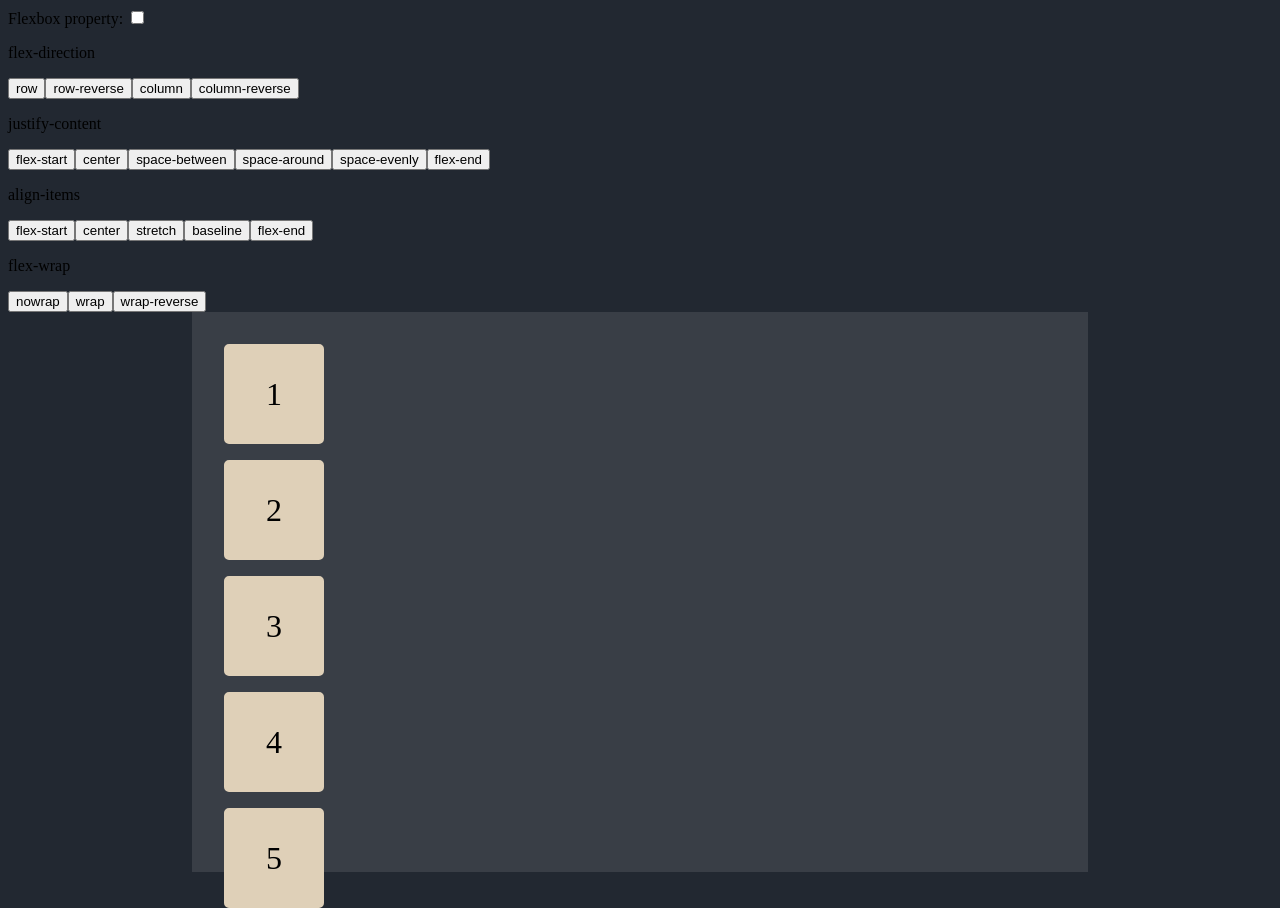
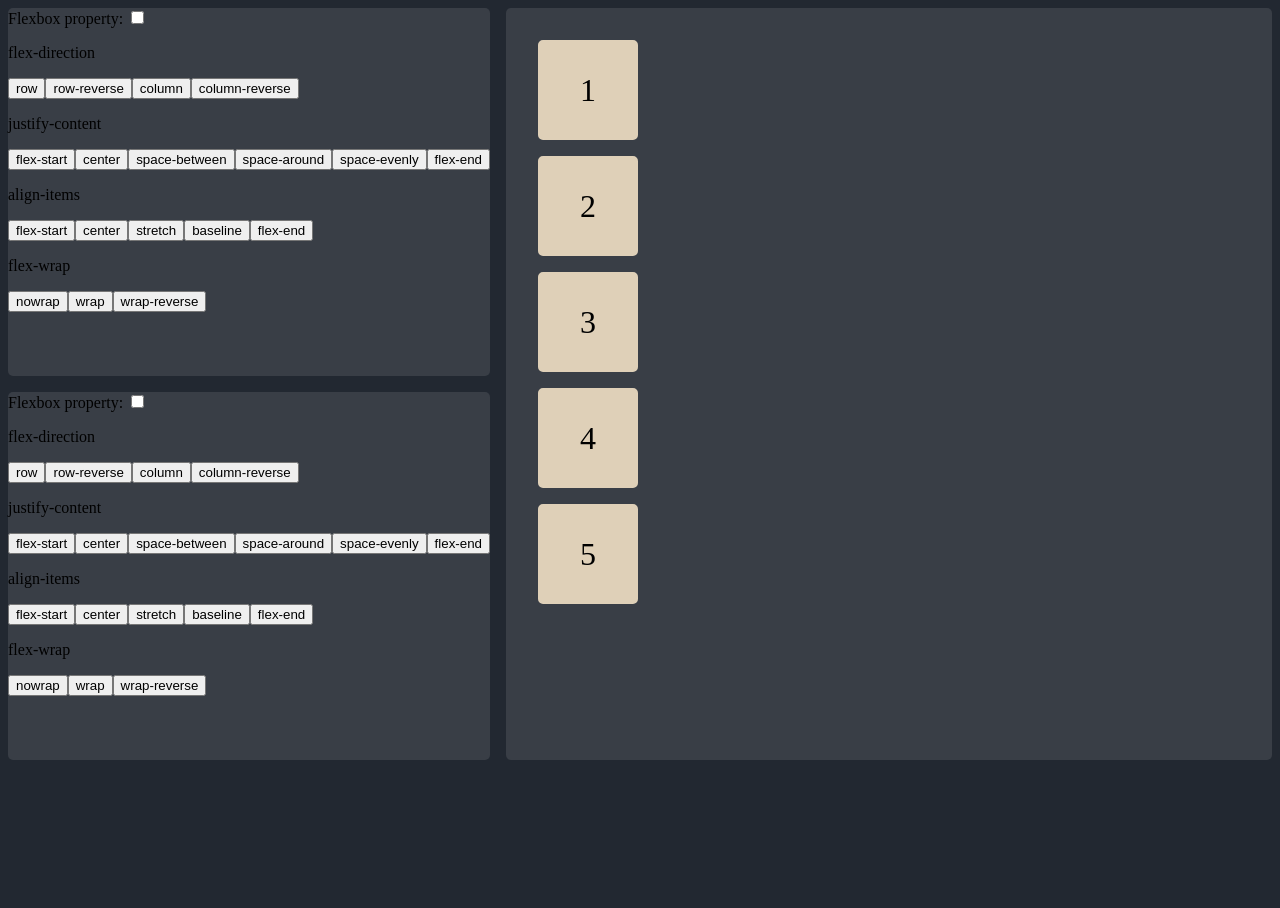
Before and after one commit to Jnwyk/display-tutorial, a React (Vite) app: page / in a window 1280 px wide. After the commit the page ends 800 px from the top, so only its background shows below. Built offline with nearby package versions, Linux system fonts and the light colour scheme.

Commit message:
add first rational styling

```diff
--- a/src/App.jsx
+++ b/src/App.jsx
@@ -1,6 +1,6 @@
 import { useState } from "react";
 import BlockContainer from "./BlockContainer";
-import Selector from "./Selector";
+import ContainerProperties from "./ContainerProperties";
 
 export default function App() {
 
@@ -32,16 +32,12 @@ export default function App() {
   }
 
   return (
-    <>
-      <div>
-        <label htmlFor="flexbox">Flexbox property: </label>
-        <input type="checkbox" name="flexbox" onChange={() => handlePropertyValueChange("display", "flex")} />
-        <Selector cssProperty="flex-direction" cssPropertyValues={["row", "row-reverse", "column", "column-reverse"]} handleOnPropertyValueChange={handlePropertyValueChange} />
-        <Selector cssProperty="justify-content" cssPropertyValues={["flex-start", "center", "space-between", "space-around", "space-evenly", "flex-end"]} handleOnPropertyValueChange={handlePropertyValueChange} />
-        <Selector cssProperty="align-items" cssPropertyValues={["flex-start", "center", "stretch", "baseline", "flex-end"]} handleOnPropertyValueChange={handlePropertyValueChange} />
-        <Selector cssProperty="flex-wrap" cssPropertyValues={["nowrap", "wrap", "wrap-reverse"]} handleOnPropertyValueChange={handlePropertyValueChange} />
+    <div className="general__container">
+      <div className="properties__container">
+        <ContainerProperties handleOnPropertyValueChange={handlePropertyValueChange} />
+        <ContainerProperties handleOnPropertyValueChange={handlePropertyValueChange} />
       </div>
       <BlockContainer flexboxProperties={flexboxProperties} />
-    </>
+    </div>
   )
 }
--- /dev/null
+++ b/src/ContainerProperties.jsx
@@ -0,0 +1,15 @@
+import Selector from "./Selector"
+
+export default function ContainerProperties({handleOnPropertyValueChange}){
+
+    return(
+        <div className="container_properties__container">
+            <label htmlFor="flexbox">Flexbox property: </label>
+            <input type="checkbox" name="flexbox" onChange={() => handleOnPropertyValueChange("display", "flex")} />
+            <Selector cssProperty="flex-direction" cssPropertyValues={["row", "row-reverse", "column", "column-reverse"]} handleOnPropertyValueChange={handleOnPropertyValueChange} />
+            <Selector cssProperty="justify-content" cssPropertyValues={["flex-start", "center", "space-between", "space-around", "space-evenly", "flex-end"]} handleOnPropertyValueChange={handleOnPropertyValueChange} />
+            <Selector cssProperty="align-items" cssPropertyValues={["flex-start", "center", "stretch", "baseline", "flex-end"]} handleOnPropertyValueChange={handleOnPropertyValueChange} />
+            <Selector cssProperty="flex-wrap" cssPropertyValues={["nowrap", "wrap", "wrap-reverse"]} handleOnPropertyValueChange={handleOnPropertyValueChange} />
+        </div>
+    )
+}
--- a/src/index.css
+++ b/src/index.css
@@ -4,17 +4,28 @@
 
 html{
   background-color: #222831;
+  overflow: auto;
+}
+
+.general__container{
+  display: flex;
+  align-items: stretch;
+  gap: 16px;
+}
+
+.properties__container{
+  display: flex;
+  flex-direction: column;
+  gap: 16px;
 }
 
 .display__container{
   position: relative;
   background-color: #393E46;
-  width: 70vw;
-  height: 70vh;
-  left: 50%;
-  transform: translateX(-50%);
   padding: 16px;
-  flex-wrap: wrap;
+  border-radius: 5px;
+  flex-grow: 56;
+  gap: 16px;
 }
 
 .block__container{
@@ -29,3 +40,10 @@ html{
   width: 100px;
   font-size: 32px;
 }
+
+.container_properties__container{
+  background-color: #393E46;
+  border-radius: 5px;
+  flex-grow: 1;
+  height: 46vh;
+}
```
